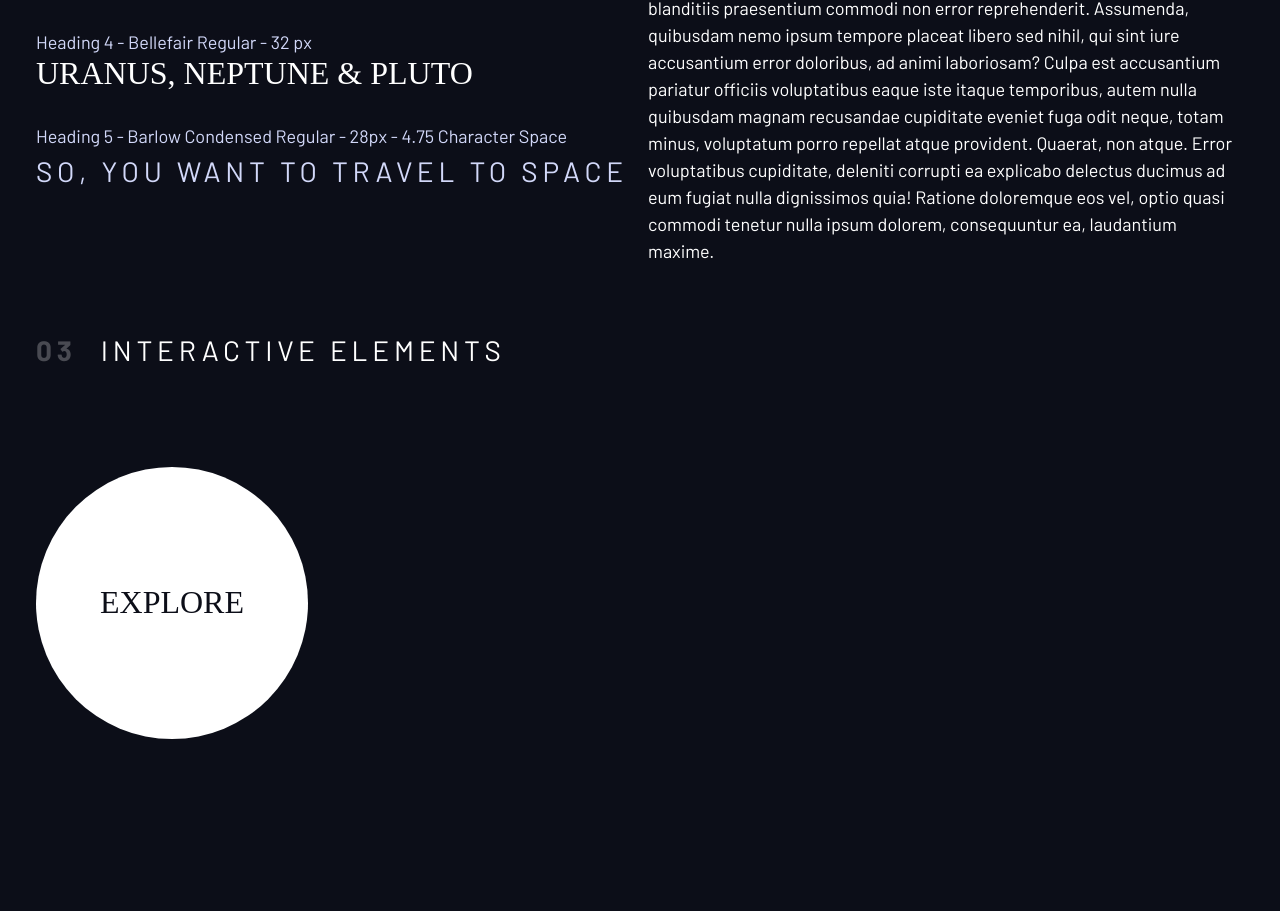
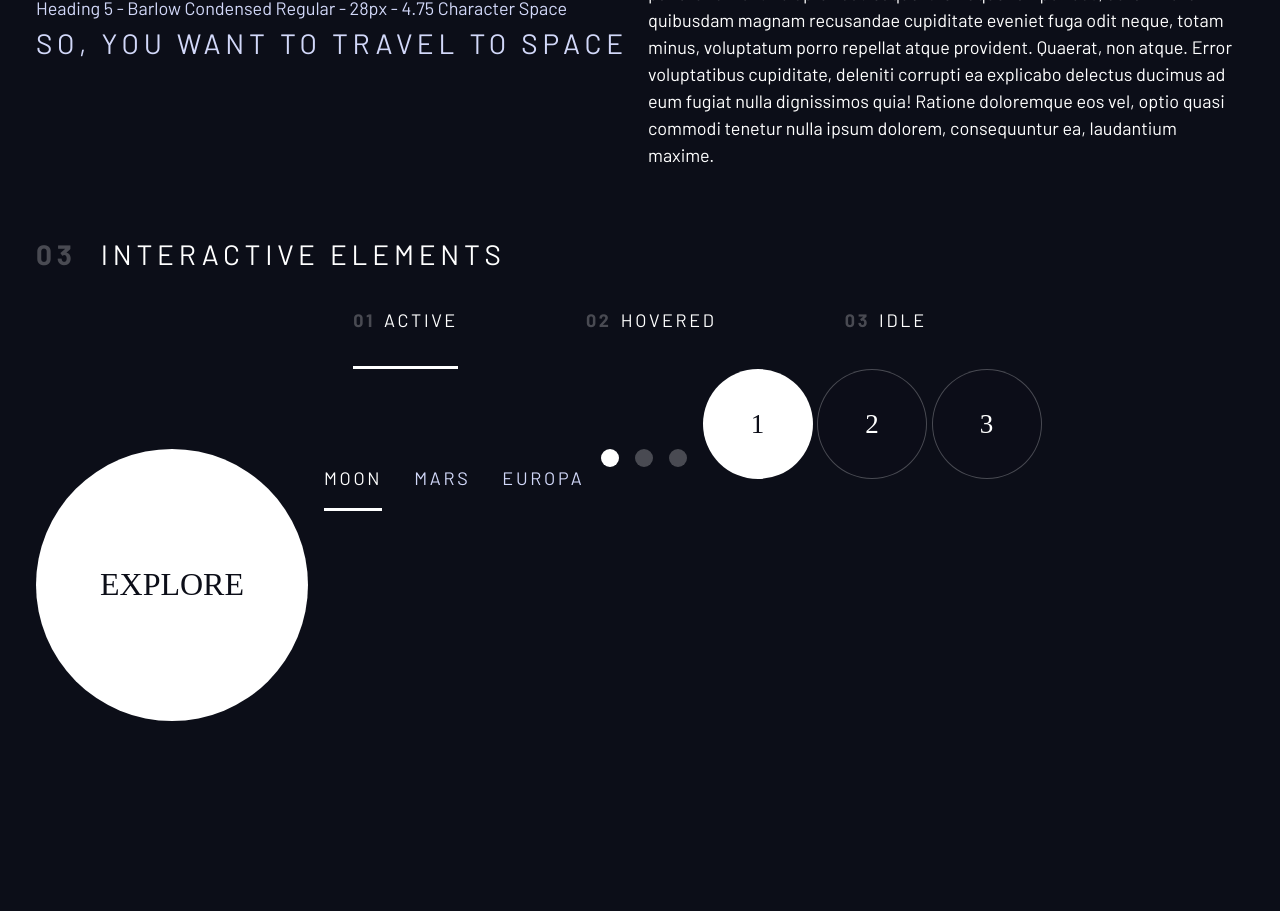
Before and after one commit to Hachounet/space-tourism, a website built with webpack: page src/index.html in a window 1280 px wide. Shown: the part 913-1824 px from the top of the page. Before the commit the page ends 1700 px from the top, so only its background shows below. Built offline with nearby package versions, Linux system fonts and the light colour scheme; a web font is replaced by a local one.

Commit message:
HTML - Mockup

```diff
--- a/src/index.html
+++ b/src/index.html
@@ -72,7 +72,7 @@
 
         <div class="flex">
           <div
-            class="flow"
+            class=""
             style="flex-basis: 100%; --flow-space: 2rem"
           >
             <div>
@@ -109,7 +109,7 @@
           </div>
 
           <div
-            class="flow"
+            class=""
             style="flex-basis: 100%; --flow-space: 2rem"
           >
             <div>
@@ -166,13 +166,42 @@
       </section>
 
       <section
-        class="flow"
+        class=""
         id="interactive-elements"
       >
         <h2 class="numbered-title"><span>03</span> Interactive elements</h2>
 
         <!-- navigation-->
-        <div></div>
+        <div>
+          <nav>
+            <ul
+              class="primary-navigation underline-indicators flex"
+              style="justify-content: center"
+            >
+              <li class="active">
+                <a
+                  class="uppercase text-sec letter-spacing-2"
+                  href="#"
+                  ><span>01</span>Active</a
+                >
+              </li>
+              <li>
+                <a
+                  class="uppercase text-sec letter-spacing-2"
+                  href="#"
+                  ><span>02</span>Hovered</a
+                >
+              </li>
+              <li>
+                <a
+                  class="uppercase text-sec letter-spacing-2"
+                  href="#"
+                  ><span>03</span>Idle</a
+                >
+              </li>
+            </ul>
+          </nav>
+        </div>
 
         <div class="flex">
           <div style="margin-top: 5rem">
@@ -185,10 +214,51 @@
             >
           </div>
 
-          <div style="margin-bottom: 50vh">
+          <div
+            class="flow"
+            style="margin-top: 5rem; margin-bottom: 50vh; --flow-space: 4rem"
+          >
             <!--Tabs-->
-            <!--Dots-->
-            <!--Numbers-->
+            <div class="tab-list underline-indicators flex">
+              <button
+                aria-selected="true"
+                class="uppercase text-prim letter-spacing-2 bg-dark ff-sans-cond"
+              >
+                Moon
+              </button>
+              <button
+                aria-selected="false"
+                class="uppercase text-prim letter-spacing-2 bg-dark ff-sans-cond"
+              >
+                Mars
+              </button>
+              <button
+                aria-selected="false"
+                class="uppercase text-prim letter-spacing-2 bg-dark ff-sans-cond"
+              >
+                Europa
+              </button>
+            </div>
+          </div>
+          <!--Dots-->
+          <div style="margin-top: 5rem">
+            <div class="dot-indicators flex">
+              <button aria-selected="true">
+                <span class="sr-only">Slide title</span>
+              </button>
+              <button aria-selected="false">
+                <span class="sr-only">Slide title</span>
+              </button>
+              <button aria-selected="false">
+                <span class="sr-only">Slide title</span>
+              </button>
+            </div>
+          </div>
+          <!--Numbers-->
+          <div class="number-indicators ff-serif">
+            <button aria-selected="true">1</button>
+            <button aria-selected="false">2</button>
+            <button aria-selected="false">3</button>
           </div>
         </div>
       </section>
```
